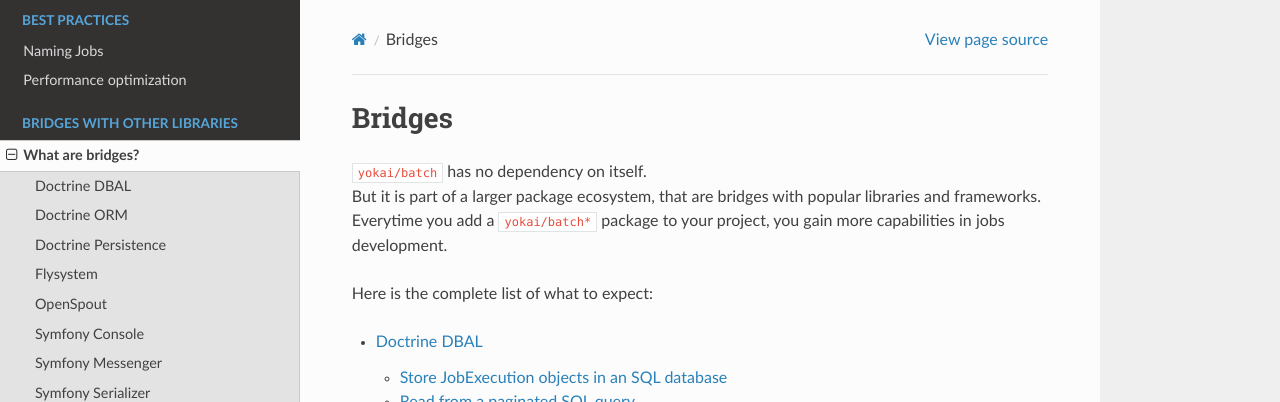
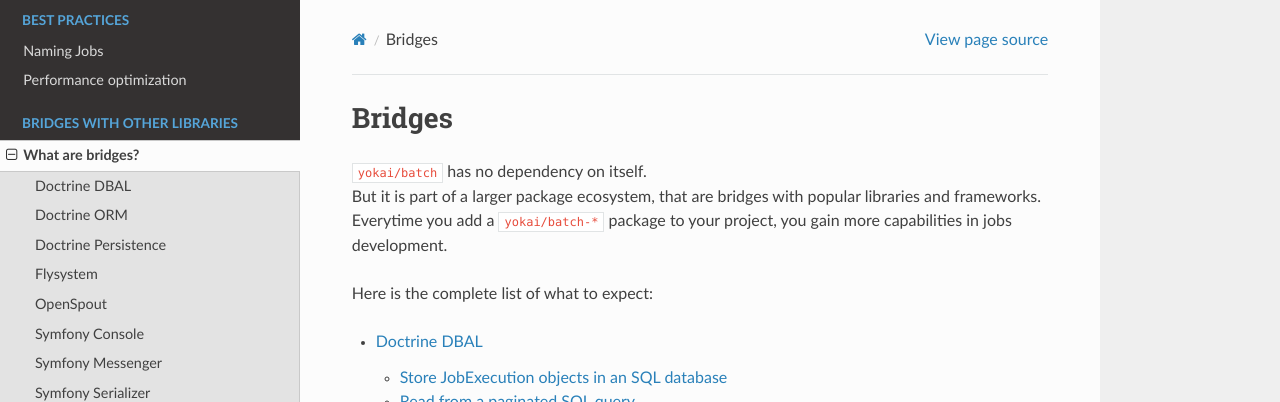
Before and after one commit to yokai-php/batch-documentation, a Sphinx documentation site: the page built from docs/bridges.rst, in a window 1280 px wide and 900 px high. Shown: the top 402 px of the window. Built offline with Sphinx 7.4.7 and the Read the Docs theme 3.1.0, drawn with Linux system fonts in a browser that asks for light colours.

```diff
--- a/docs/bridges.rst
+++ b/docs/bridges.rst
@@ -3,7 +3,7 @@ Bridges
 
 | ``yokai/batch`` has no dependency on itself.
 | But it is part of a larger package ecosystem, that are bridges with popular libraries and frameworks.
-| Everytime you add a ``yokai/batch*`` package to your project, you gain more capabilities in jobs development.
+| Everytime you add a ``yokai/batch-*`` package to your project, you gain more capabilities in jobs development.
 
 Here is the complete list of what to expect:
 
```
